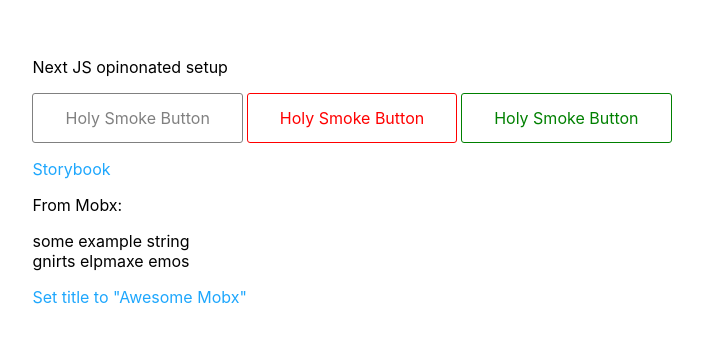
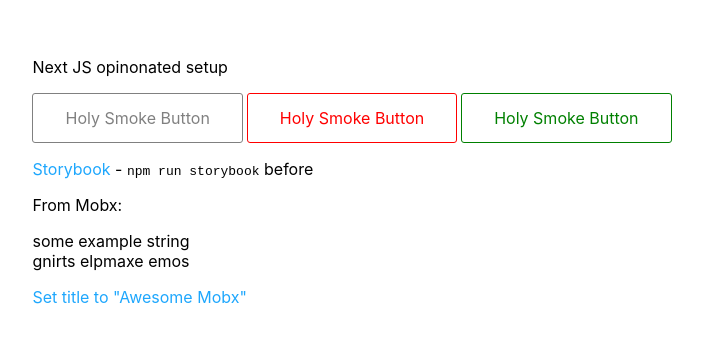
Before and after one commit to yetric/nextjs, a Next.js app: page / in a window 1280 px wide. Shown: the part 218-560 px from the top of the page, without its empty margins (288-991 px from the left). Built offline with nearby package versions, Linux system fonts and the light colour scheme.

Commit message:
Added info for storybook

```diff
--- a/pages/index.tsx
+++ b/pages/index.tsx
@@ -24,7 +24,7 @@ const Home = observer(() => {
                 <p>
                     <Link target={"_blank"} href={"http://localhost:6006"}>
                         Storybook
-                    </Link>
+                    </Link> - <code>npm run storybook</code> before
                 </p>
 
                 <p>From Mobx:</p>
```
